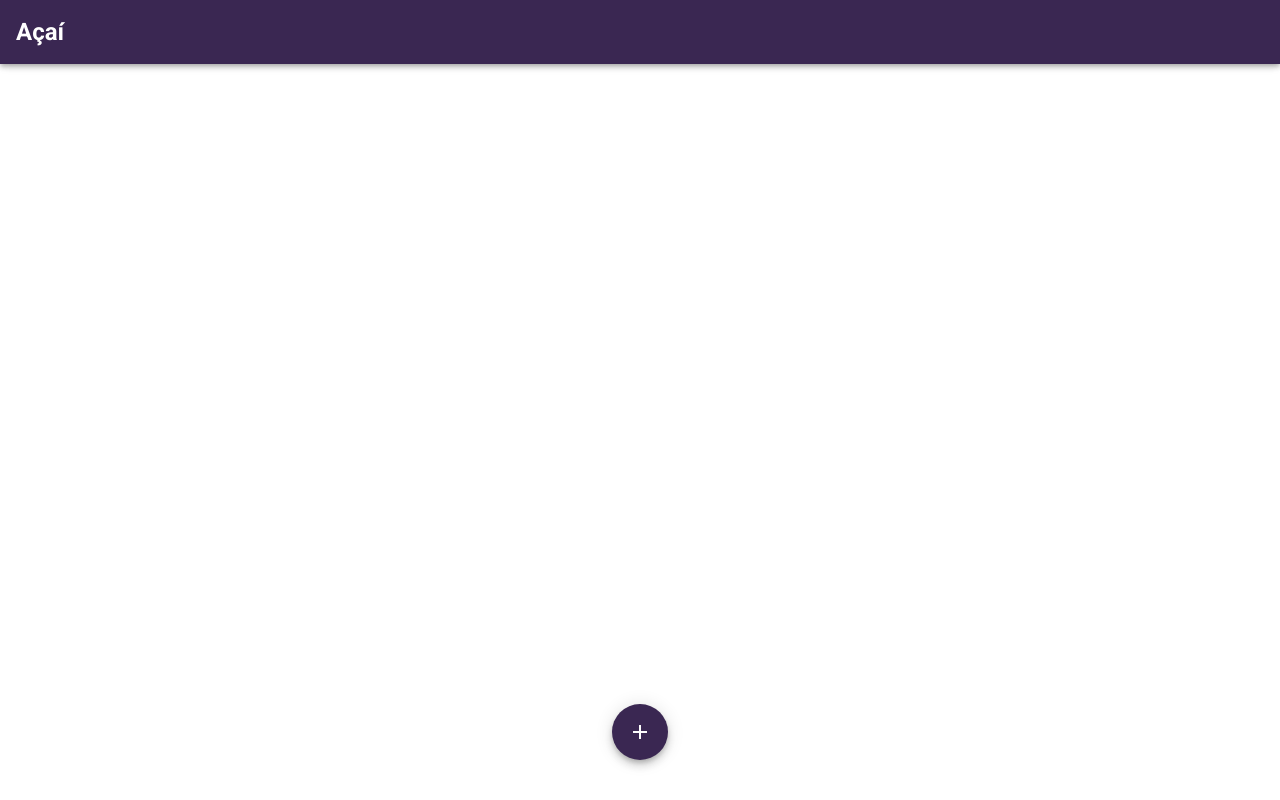
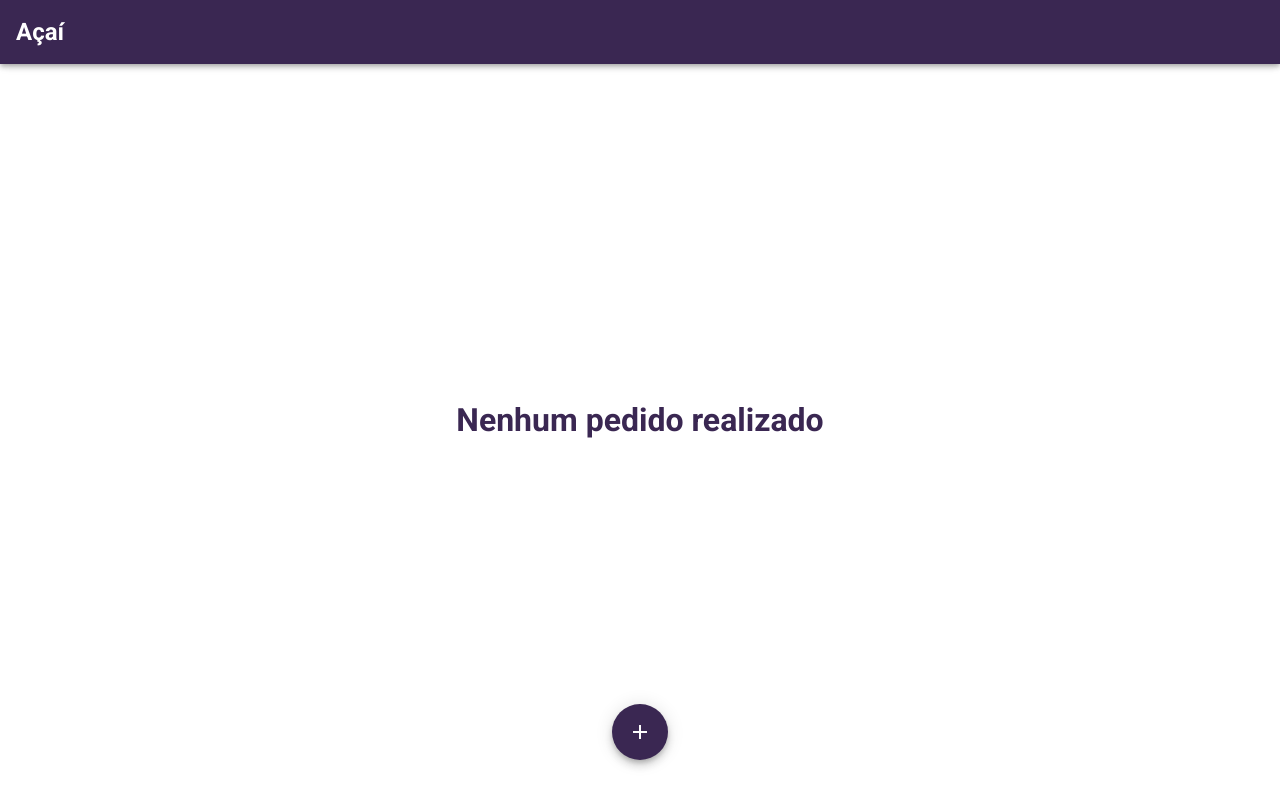
Before and after one commit to costagabe/acai, a Vue app: page / in a window 1280 px wide. Built offline with nearby package versions, Linux system fonts and the light colour scheme.

Commit message:
Mensagem na tela inicial caso a lista de pedidos esteja vazia.

```diff
--- a/src/views/Home.vue
+++ b/src/views/Home.vue
@@ -10,9 +10,18 @@
       justify="center"
     >
       <OrderList
+        v-if="orders.length"
         :containerHeight="containerHeight"
         :orders="orders"
       />
+      <v-row
+        v-else
+        align="center"
+        class="fill-height text-center primary--text"
+        justify="center"
+      >
+        <h1>Nenhum pedido realizado</h1>
+      </v-row>
 
       <v-col
         align-self="end"
```
